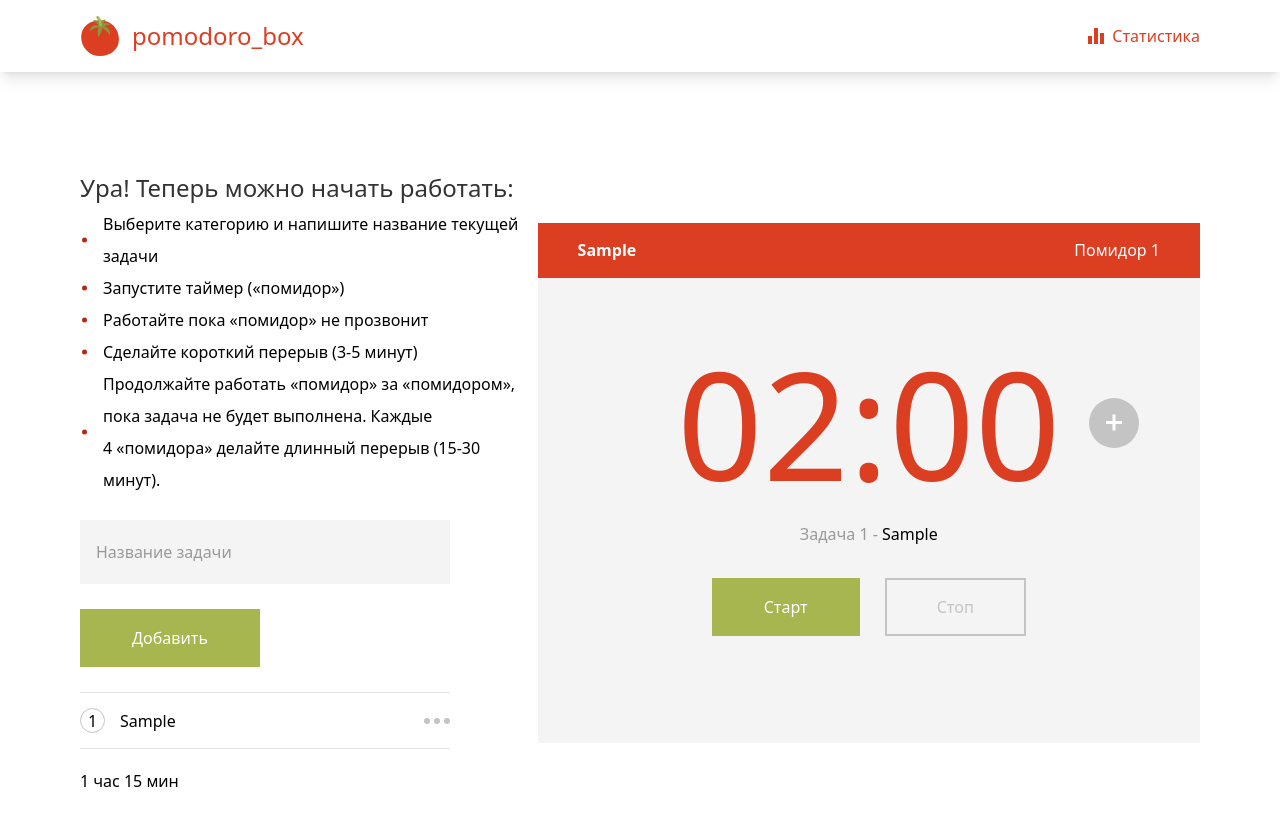
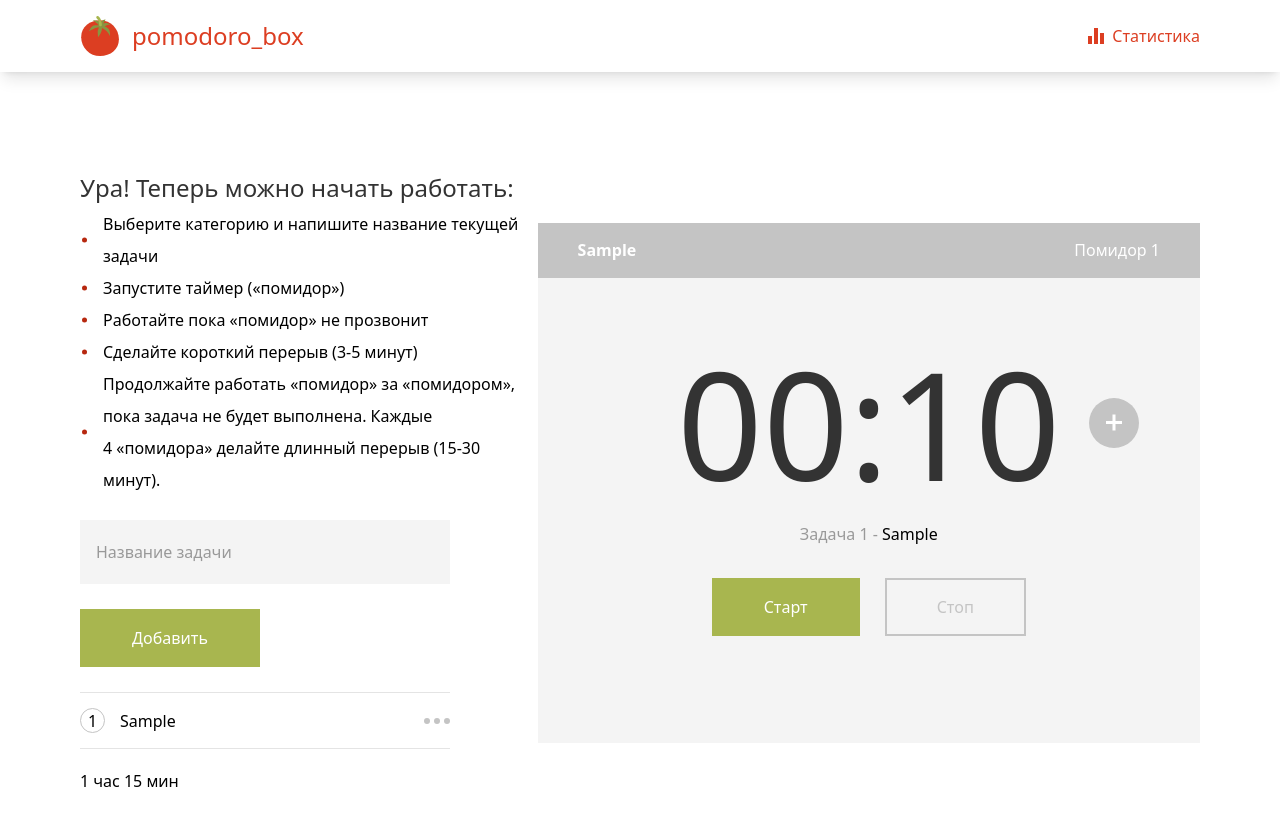
Before and after one commit to NikolayBalabanov/pomodoro-time-tracker, a React (Vite) app: page / in a window 1280 px wide. Both pictures are taken after typing "Sample" into the empty fields and a click on the button "Добавить". Shown: the top 826 px of the page. Built offline with nearby package versions, Linux system fonts and the light colour scheme.

Commit message:
feat: set correct timer colors and text

```diff
--- a/src/components/TimerLayout/TimerDisplay.tsx
+++ b/src/components/TimerLayout/TimerDisplay.tsx
@@ -4,18 +4,18 @@ import { EStages } from '../../models/timer';
 interface ITmerDisplay {
   time: string;
   stage: EStages;
+  isRunning: boolean;
 }
 
-export default function TimerDisplay({ stage, time }: ITmerDisplay) {
+export default function TimerDisplay({ stage, time, isRunning }: ITmerDisplay) {
+  const curColor = !isRunning
+    ? 'text-colorText'
+    : stage === EStages.session
+    ? 'text-colorRed'
+    : 'text-colorGreen';
   return (
     <div className="relative mb-6">
-      <div
-        className={`font-extralight text-[150px] leading-none ${
-          stage === EStages.session ? 'text-colorRed' : 'text-colorText'
-        }`}
-      >
-        {time}
-      </div>
+      <div className={`font-extralight text-[150px] leading-none ${curColor}`}>{time}</div>
       <button className="absolute top-1/2 left-full -translate-y-1/2 translate-x-[28px] btn-pluse"></button>
     </div>
   );
--- a/src/components/TimerLayout/TimerHeader.tsx
+++ b/src/components/TimerLayout/TimerHeader.tsx
@@ -1,23 +1,34 @@
+import { EStages } from '../../models/timer';
 import React from 'react';
 
 interface ITimerHeader {
   title: string;
-  stage: 'active' | 'break' | 'stop';
-  count: number;
+  stage: EStages;
+  isStarted: boolean;
+  countRounds: number;
+  countBreaks: number;
 }
 
-enum EStages {
-  active = 'bg-colorRed',
-  break = 'bg-colorGreen',
-  stop = 'bg-colorGrey',
+enum EBgColors {
+  Session = 'bg-colorRed',
+  SmallBreak = 'bg-colorGreen',
+  LongBreak = 'bg-colorGreen',
 }
 
-export default function TimerHeader({ stage, title, count }: ITimerHeader) {
-  const bgColor = EStages[stage];
+export default function TimerHeader({
+  stage,
+  title,
+  countRounds,
+  countBreaks,
+  isStarted,
+}: ITimerHeader) {
+  const bgColor = isStarted ? EBgColors[stage] : 'bg-colorGrey';
   return (
     <div className={`flex items-center justify-between px-10 py-[19px] ${bgColor}`}>
       <h3 className="text-base leading-[17px] text-white font-bold">{title}</h3>
-      <span className="text-base leading-[17px] text-white font-normal">Помидор {count}</span>
+      <span className="text-base leading-[17px] text-white font-normal">
+        {stage === EStages.session ? `Помидор ${countRounds}` : `Перерыв ${countBreaks}`}
+      </span>
     </div>
   );
 }
--- a/src/components/TimerLayout/TimerLayout.tsx
+++ b/src/components/TimerLayout/TimerLayout.tsx
@@ -11,7 +11,7 @@ import { setInitialRounds, setTimer, switchStage } from '../../redux/Slices/time
 export default function TimerLayout() {
   const dispatch = useAppDispatch();
   const { tasks } = useAppSelector((state) => state.persistedReducer.tasksSlice);
-  const { timer, isTimerRunning, isTimerStarted, stage, roundsCount } = useAppSelector(
+  const { timer, isTimerRunning, isTimerStarted, stage, roundsCount, breaksCount } = useAppSelector(
     (state) => state.persistedReducer.timerSlice
   );
   const currentTask = tasks.length > 0 ? tasks[0] : null;
@@ -46,9 +46,15 @@ export default function TimerLayout() {
     <>
       {currentTask ? (
         <div className="w-3/5">
-          <TimerHeader count={roundsCount + 1} stage={'active'} title={currentTask.title} />
+          <TimerHeader
+            countBreaks={breaksCount + 1}
+            countRounds={roundsCount + 1}
+            stage={stage}
+            isStarted={isTimerStarted}
+            title={currentTask.title}
+          />
           <div className="flex flex-col items-center bg-colorBg pt-[70px] px-10 pb-[107px]">
-            <TimerDisplay time={getDisplayedTime(timer)} stage={stage} />
+            <TimerDisplay time={getDisplayedTime(timer)} isRunning={isTimerRunning} stage={stage} />
             <h3 className="mb-8">
               <span className="text-colorTextGrey">Задача {currentTask.id + 1} -</span>{' '}
               {currentTask.title}
--- a/src/components/UI/DropDown/DropDown.tsx
+++ b/src/components/UI/DropDown/DropDown.tsx
@@ -1,6 +1,6 @@
 import React, { useEffect, useRef } from 'react';
 import { useAppDispatch } from '../../../hooks/redux';
-import { addRound, removeTask, subtractRound } from '../../../redux/Slices/tasksSlice';
+import { addRound, subtractRound } from '../../../redux/Slices/tasksSlice';
 import { EIcons } from '../Icon';
 import DropDownItem, { IDropDownItemProps } from './DropDownItem';
 
--- a/src/models/timer.ts
+++ b/src/models/timer.ts
@@ -6,6 +6,7 @@ export interface ITimerState {
   stage: EStages;
   initialRounds: number;
   roundsCount: number;
+  breaksCount: number;
   isTimerStarted: boolean;
   isTimerRunning: boolean;
 }
--- a/src/redux/Slices/timerSlice.ts
+++ b/src/redux/Slices/timerSlice.ts
@@ -4,11 +4,12 @@ import { EStages, ITimerState } from '../../models/timer';
 const initialState: ITimerState = {
   session: 2, // 25
   smallBreak: 1, // 5
-  longBreak: 5, // 15
-  timer: 60 * 2,
+  longBreak: 2, // 15
+  timer: 5 * 2,
   stage: EStages.session,
   initialRounds: 1,
   roundsCount: 0,
+  breaksCount: 0,
   isTimerStarted: false,
   isTimerRunning: false,
 };
@@ -44,17 +45,15 @@ const timerSlice = createSlice({
         }
         if (state.roundsCount % 4 === 0) {
           state.stage = EStages.longBreak;
-          state.timer = state.longBreak * 60;
+          state.timer = state.longBreak * 5;
         } else {
           state.stage = EStages.smallBreak;
-          state.timer = state.smallBreak * 60;
+          state.timer = state.smallBreak * 5;
         }
-      } else if (state.stage === EStages.longBreak) {
+      } else {
+        state.breaksCount += 1;
         state.stage = EStages.session;
-        state.timer = state.session * 60;
-      } else if (state.stage === EStages.smallBreak) {
-        state.stage = EStages.session;
-        state.timer = state.session * 60;
+        state.timer = state.session * 5;
       }
     },
   },
```
